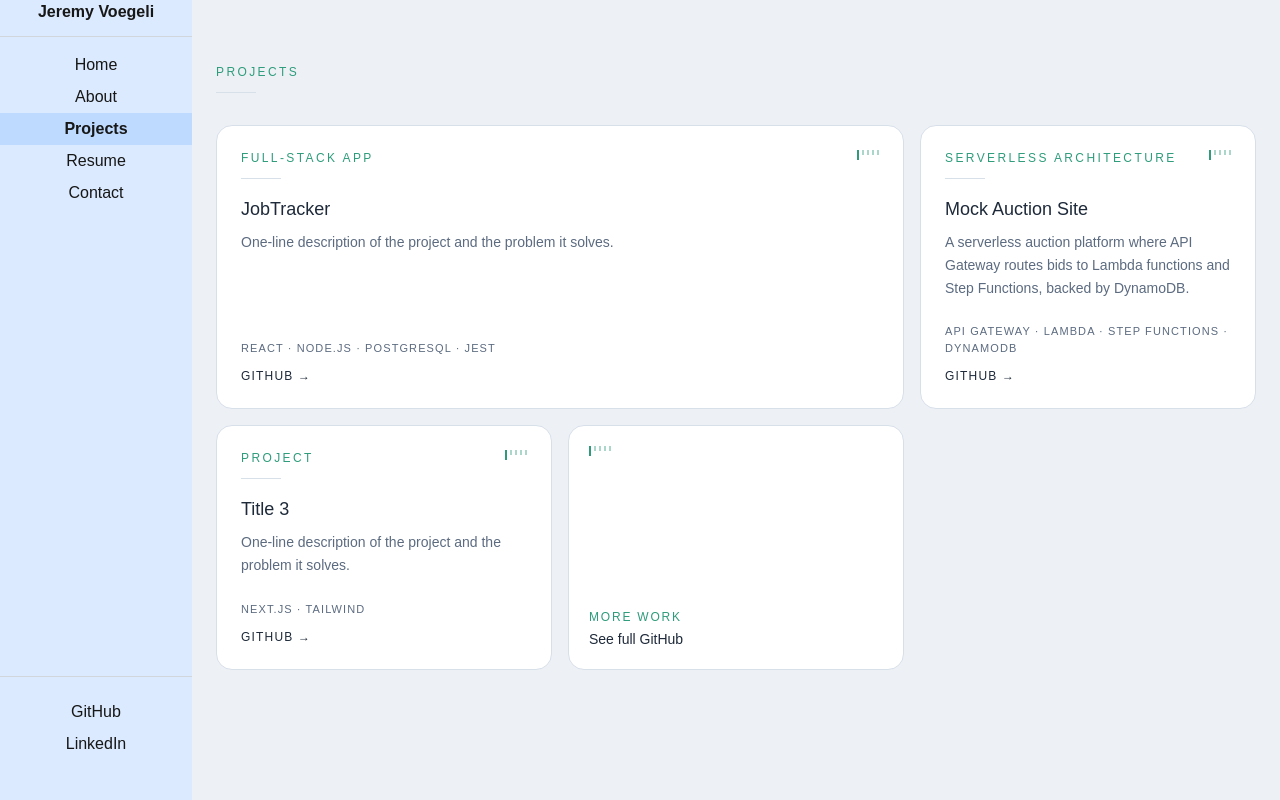
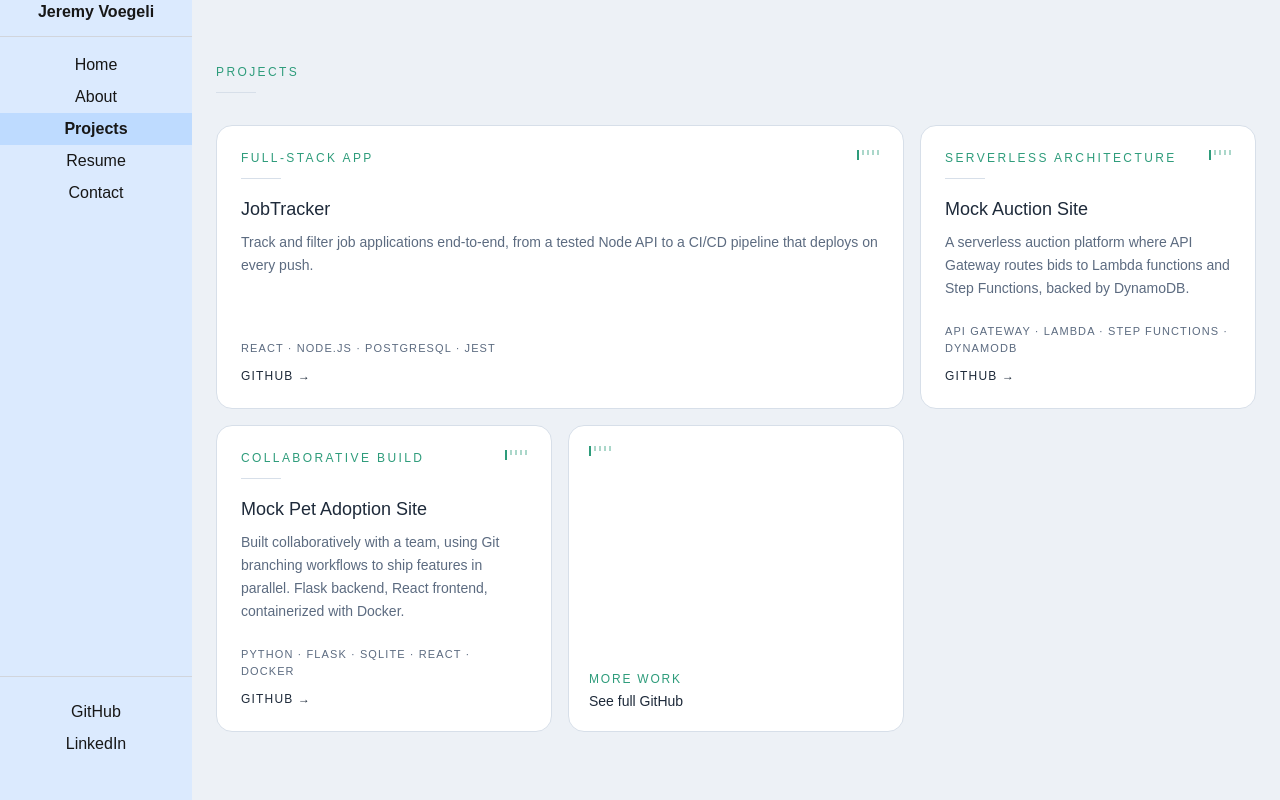
Before and after one commit to JeremyVoegeli/personal-website, a Next.js app: page /projects in a window 1280 px wide. Built offline with nearby package versions, Linux system fonts and the light colour scheme.

Commit message:
adding mock pet adoption site content to projects page

```diff
--- a/src/app/projects/page.js
+++ b/src/app/projects/page.js
@@ -14,7 +14,7 @@ export default function Projects() {
           span="col-span-2"
             eyebrow="full-stack app"
             title="JobTracker"
-            description="One-line description of the project and the problem it solves."
+            description="Track and filter job applications end-to-end, from a tested Node API to a CI/CD pipeline that deploys on every push."
             stack={["React", "Node.js", "PostgreSQL", "Jest"]}
             githubUrl="https://github.com/JeremyVoegeli/JobTracker"
           />
@@ -28,11 +28,11 @@ export default function Projects() {
           />
 
           <ProjectCard
-            eyebrow="Project"
-            title="Title 3"
-            description="One-line description of the project and the problem it solves."
-            stack={["Next.js", "Tailwind"]}
-            githubUrl="#"
+            eyebrow="Collaborative Build"
+            title="Mock Pet Adoption Site"
+            description="Built collaboratively with a team, using Git branching workflows to ship features in parallel. Flask backend, React frontend, containerized with Docker."
+            stack={["Python", "Flask", "SQLite", "React", "Docker"]}
+            githubUrl="https://github.com/JeremyVoegeli/AcademicProjects/tree/main/MockPetAdoptionWebsite"
           />
           <BadgeCard
             label="More Work"
```
